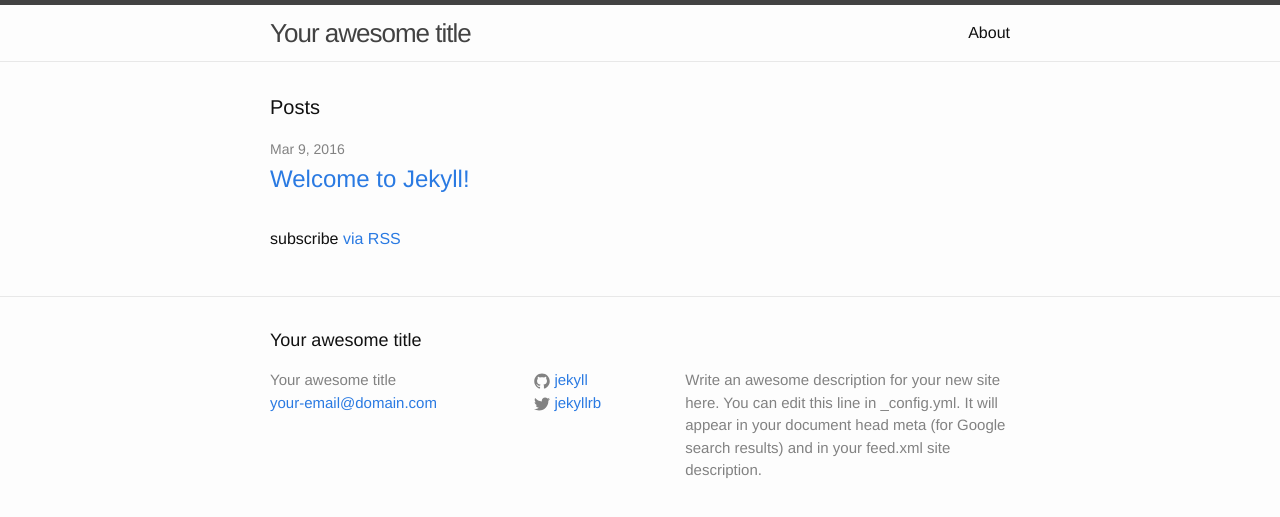
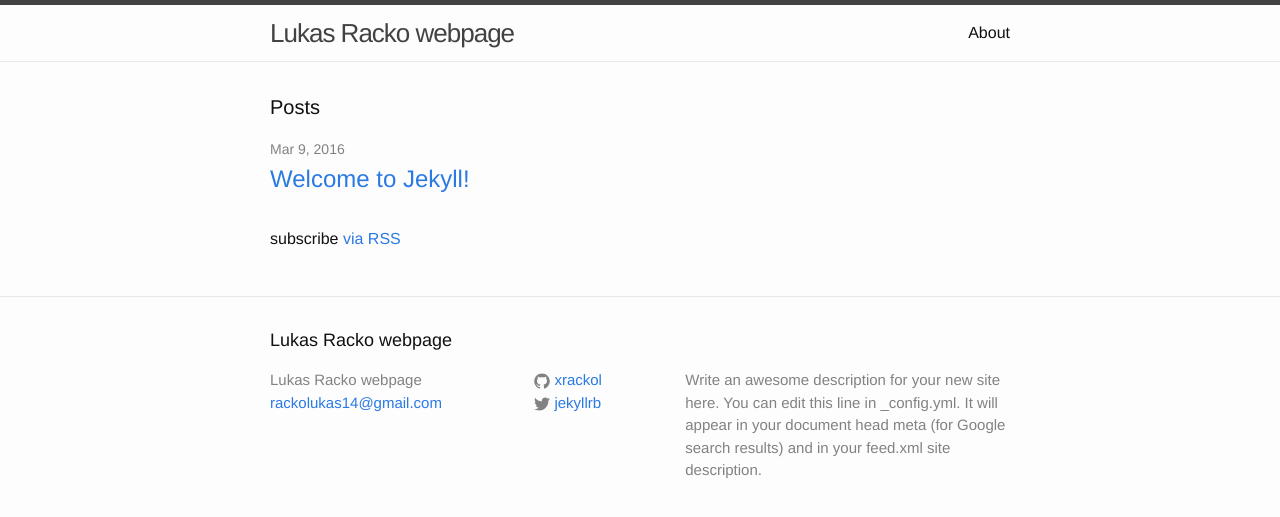
Before and after one commit to xrackol/xrackol.github.io, a Jekyll site: the page built from index.html, in a window 1280 px wide. Shown: the top 517 px of the page. Built offline with Jekyll 4.4.1, drawn with Linux system fonts in a browser that asks for light colours.

Commit message:
config update

```diff
--- a/_config.yml
+++ b/_config.yml
@@ -6,16 +6,16 @@
 # 'jekyll serve'. If you change this file, please restart the server process.
 
 # Site settings
-title: Your awesome title
-email: your-email@domain.com
+title: Lukas Racko webpage
+email: rackolukas14@gmail.com
 description: > # this means to ignore newlines until "baseurl:"
   Write an awesome description for your new site here. You can edit this
   line in _config.yml. It will appear in your document head meta (for
   Google search results) and in your feed.xml site description.
 baseurl: "" # the subpath of your site, e.g. /blog
-url: "http://yourdomain.com" # the base hostname & protocol for your site
+url: "http://xrackol.github.io" # the base hostname & protocol for your site
 twitter_username: jekyllrb
-github_username:  jekyll
+github_username:  xrackol
 
 # Build settings
 markdown: kramdown
```
